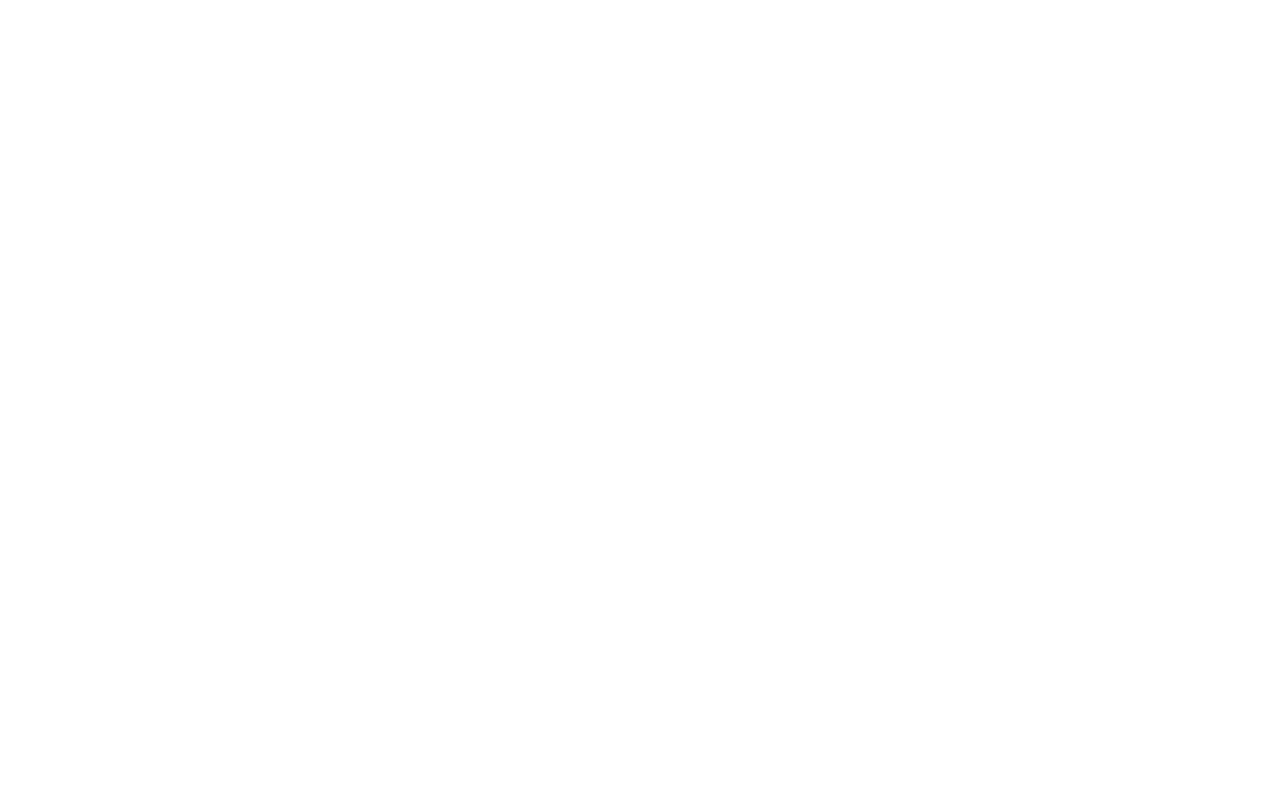
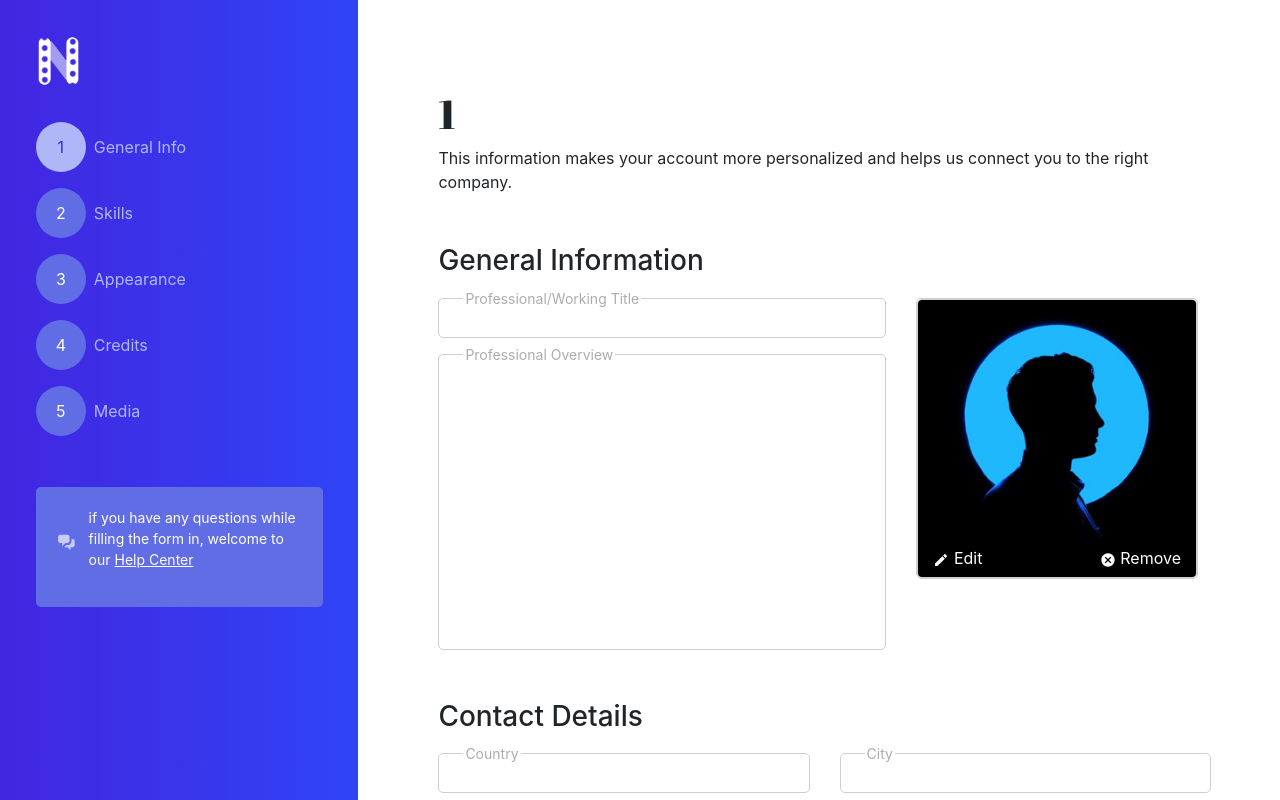
Before and after one commit to alanoudssr/JobListing, a React (Create React App) app: page /JobListing/show/1 in a window 1280 px wide. Shown: the top 800 px of the page. Built offline with nearby package versions, Linux system fonts and the light colour scheme.

Commit message:
fix routing

```diff
--- a/src/AppRoutes.js
+++ b/src/AppRoutes.js
@@ -8,8 +8,8 @@
     return (
         <Router>
             <Switch>
-                <Route exact path="/" component={List} />
-                <Route path="/show/:title" component={Show} />
+                <Route exact path="/JobListing/" component={List} />
+                <Route path="/JobListing/show/:title" component={Show} />
             </Switch>
         </Router>
     )
```
Also changed, not shown: 1 other file (tests, documents, lock files or other folders).
